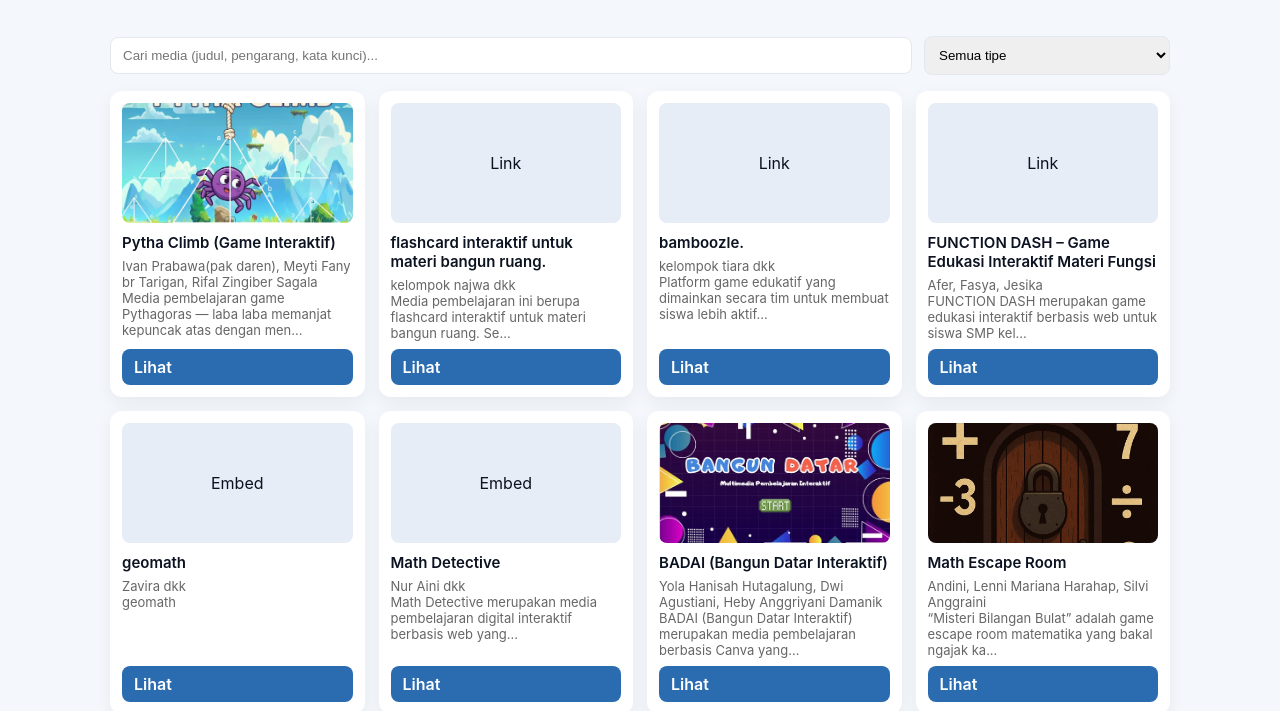
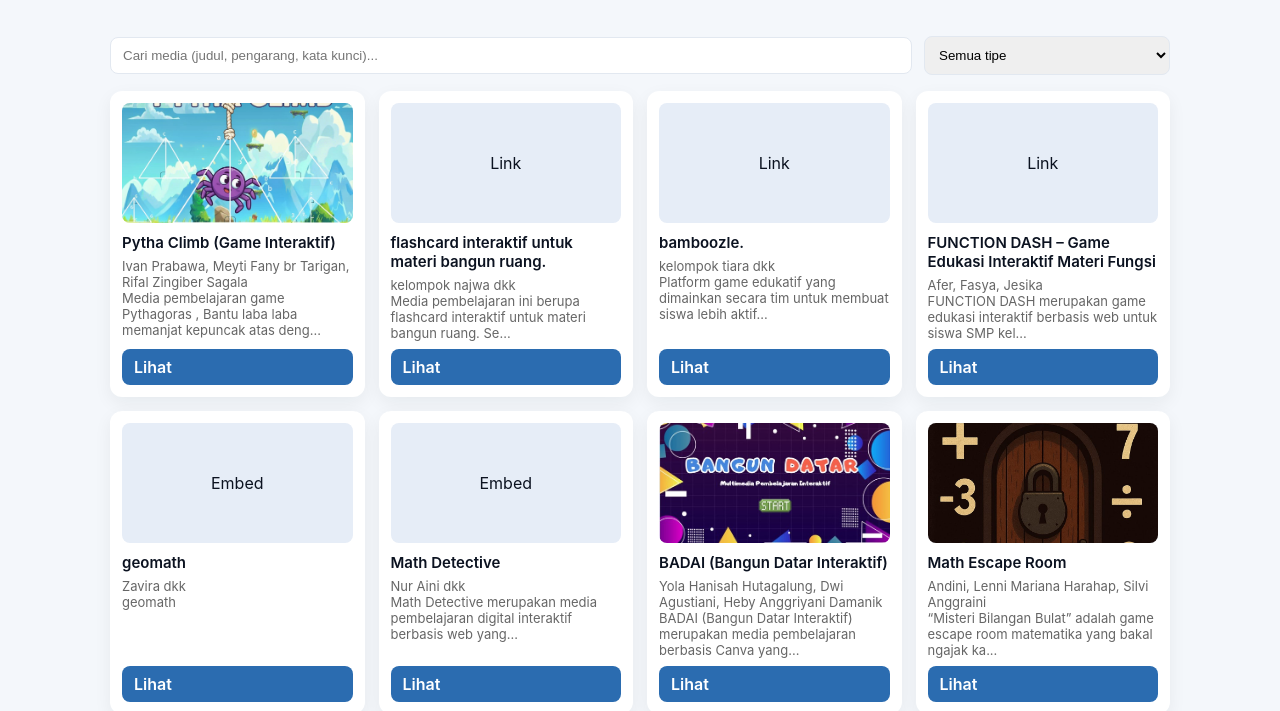
Before and after one commit to PSPM23E/mediapembelajaran, a plain HTML site: page index.html in a window 1280 px wide. Shown: the part 96-807 px from the top of the page. Drawn offline with Linux system fonts and the light colour scheme.

Commit message:
Update index.html

```diff
--- a/index.html
+++ b/index.html
@@ -126,11 +126,11 @@ Features included:
            {
         id: 'pytha-climb',
         title: 'Pytha Climb (Game Interaktif)'
-        ,authors: 'Ivan Prabawa(pak daren), Meyti Fany br Tarigan, Rifal Zingiber Sagala',
+        ,authors: 'Ivan Prabawa, Meyti Fany br Tarigan, Rifal Zingiber Sagala',
         type: 'embed',
         src: 'media/pytha-climb/index.html',
         thumb: 'media/pytha-climb/thumb.jpg',
-        description: 'Media pembelajaran game Pythagoras — laba laba memanjat kepuncak atas dengan menjawab soal Pythagoras.'
+        description: 'Media pembelajaran game Pythagoras , Bantu laba laba memanjat kepuncak atas dengan menjawab soal yang menerapkan Pythagoras pada segitiga siku siku.'
       },
       {
         id: 'flash-card',
```
